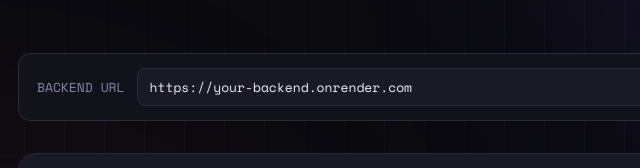
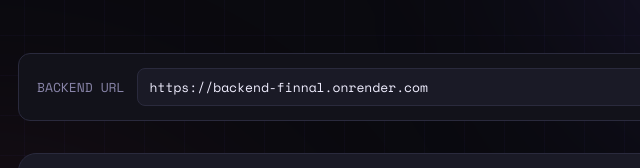
Before and after one commit to b-30109-create/frontend-finnal, a plain HTML site: page index.html in a window 1280 px wide. Shown: the part 245-413 px from the top of the page, 216-856 px from the left. Drawn offline with nearby package versions, Linux system fonts and the light colour scheme.

Commit message:
Update index.html

```diff
--- a/index.html
+++ b/index.html
@@ -311,7 +311,7 @@
   <!-- API URL bar -->
   <div class="api-bar">
     <label>BACKEND URL</label>
-    <input type="text" id="api-url" value="https://your-backend.onrender.com" placeholder="https://your-backend.onrender.com" />
+    <input type="text" id="api-url" value="https://backend-finnal.onrender.com" placeholder="https://backend-finnal.onrender.com">
     <div class="dot-status" id="status-dot" title="Connection status"></div>
   </div>
 
```
